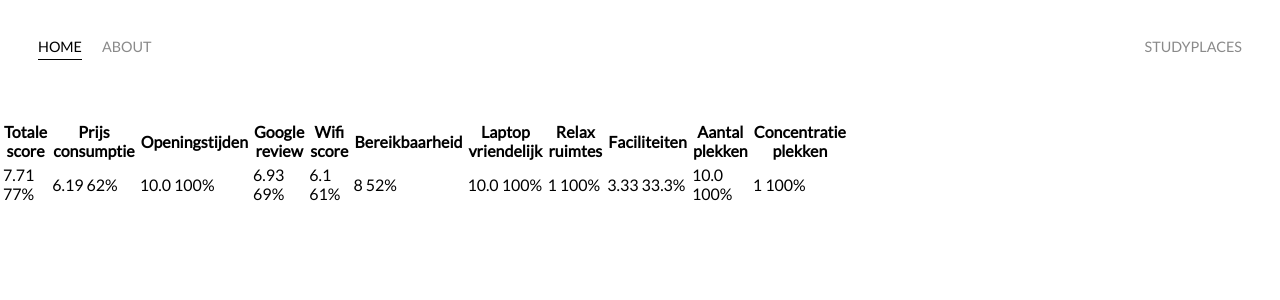
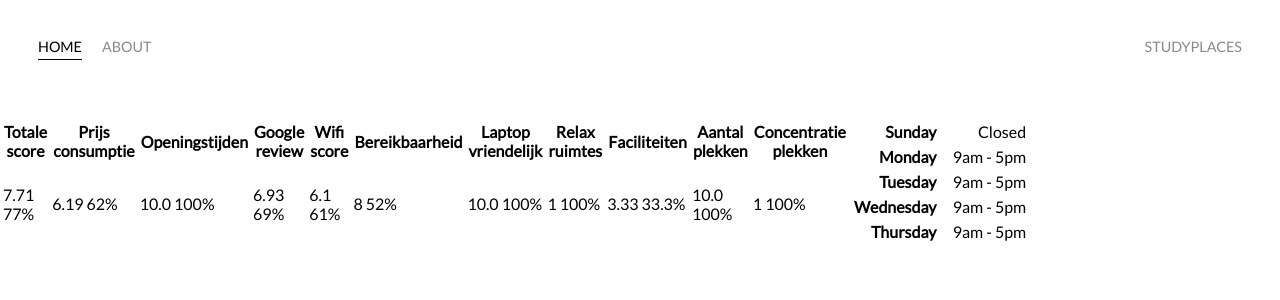
Before and after one commit to michiel015/studyplaces, a Flask app: a page that uses templates/modal.html in a window 1280 px wide. Shown: the top 300 px of the page. Run offline with Flask 2, Linux system fonts and the light colour scheme; data comes from the database, SQL or seed files in the repository.

Commit message:
Fixed centering of review card, template for opening hours, modal table is now messed up

```diff
--- a/static/css/main.css
+++ b/static/css/main.css
@@ -101,7 +101,7 @@ body {
 
 .img-text-wrapper {
     position: absolute;
-    left: 0;
+    left: 50%;
     right: 0;
     margin-left: auto;
     margin-right: auto;
@@ -112,6 +112,7 @@ body {
     align-items: center;
     height: 100%;
     text-align: center;
+    transform: translateX(-50%);
 }
 
 /*set general style for table in figure*/
@@ -253,3 +254,7 @@ body {
   pointer-events: all;
 }
 /* Modal box END */
+
+.opening_hours {
+  text-align: right;
+}
--- a/templates/modal.html
+++ b/templates/modal.html
@@ -33,4 +33,14 @@
                     </tr>
             </tbody>
     </table>
+
+<div class="opening_hours">
+    <table>
+<tr><th>Sunday</th><td>Closed</td></tr>
+<tr><th>Monday</th><td>9am - 5pm</td></tr>
+<tr><th>Tuesday</th><td>9am - 5pm</td></tr>
+<tr><th>Wednesday</th><td>9am - 5pm</td></tr>
+<tr><th>Thursday</th><td>9am - 5pm</td></tr>
+</table>
+</div>
 {% endblock %}
```
Also changed, not shown: templates/home.html (+8 -7 lines).
